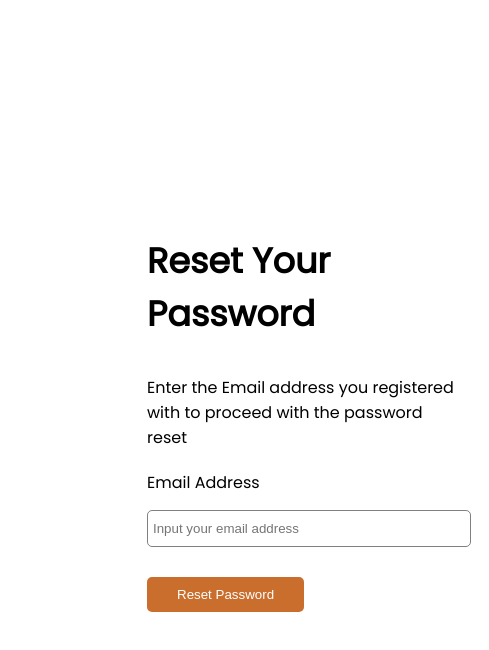
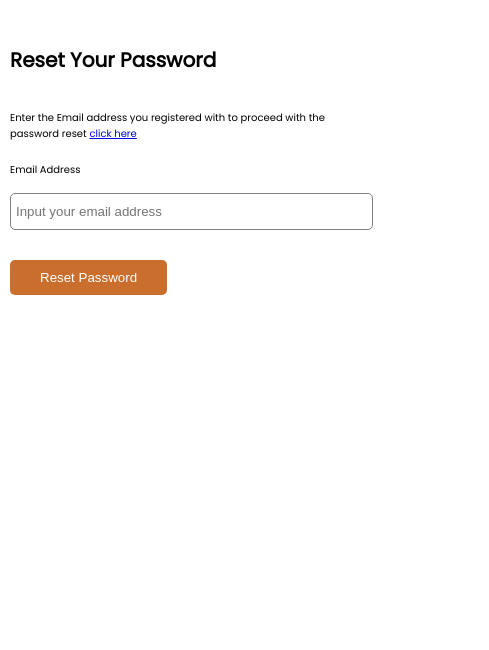
Before and after one commit to JolaoluwaGrace/project25, a plain HTML site: page index.html in a window 390 px wide. Shown: the whole page, 489 px wide, since content can reach past the window. Drawn offline with Linux system fonts and the light colour scheme.

Commit message:
ieditagain

```diff
--- a/index.html
+++ b/index.html
@@ -25,7 +25,7 @@
       <h2 class="headerreset">Reset Your Password</h2>
       <p class="instruct">
         Enter the Email address you registered with to proceed with the password
-        reset
+        reset <a href="indexcnp.html"> click here</a>
       </p>
       <p><label id="labelrest">Email Address</label></p>
       <input
--- a/style.css
+++ b/style.css
@@ -129,11 +129,11 @@ i {
     top: -25px;
 }
 
-@media only screen and (max-width: 325px){
+@media only screen and (max-width: 500px){
    main.resetform, main.resetform2{
         background-color: white;
         color: black;
-        width: 80%;
+        width: 90%;
         max-width: 100%;
         padding: 5px;
         border: 0px solid white;
@@ -142,6 +142,7 @@ i {
         height: 100%;
         max-height: 100%;
         left:5px;
+        right:5px;
         top: 5px;
 
     }
```
